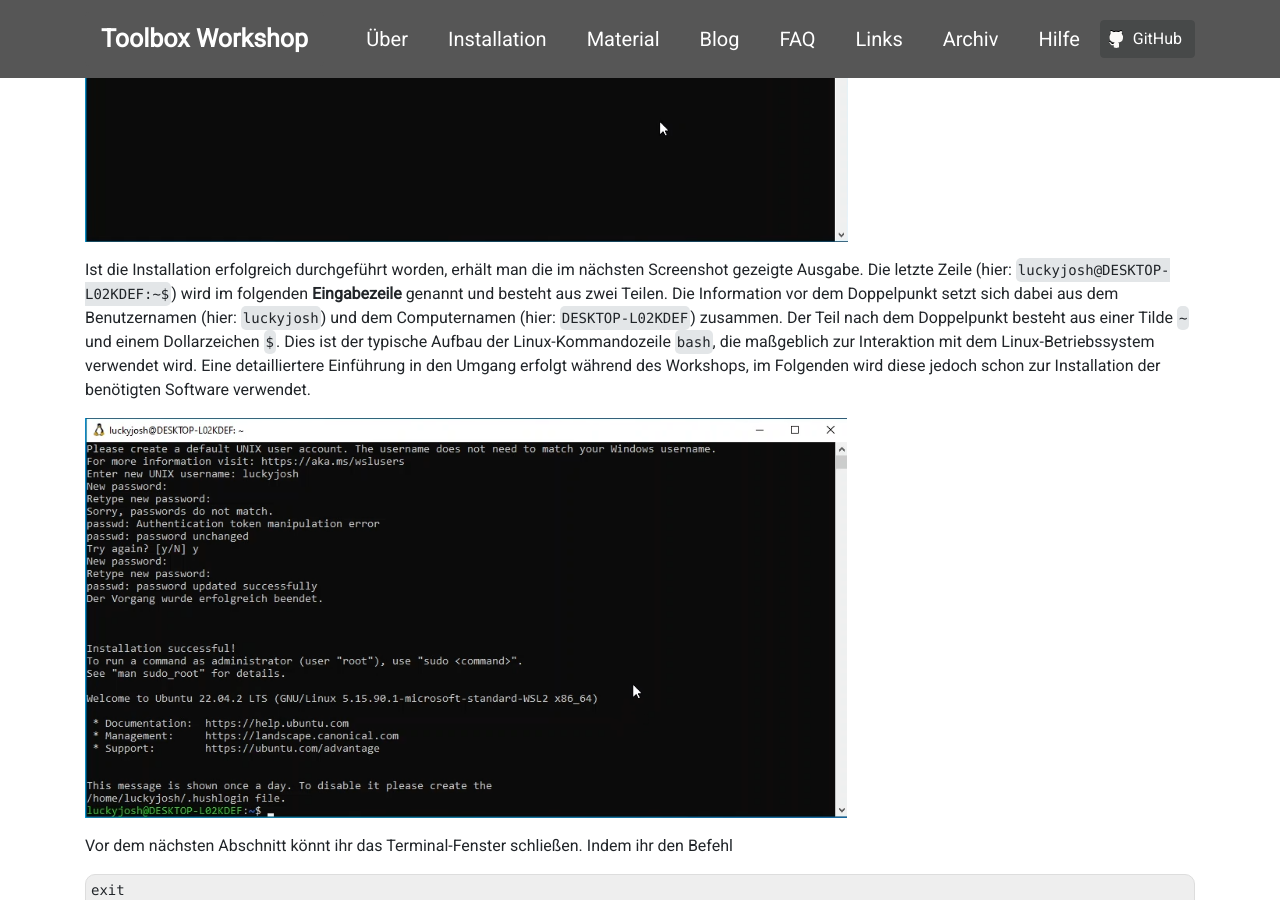
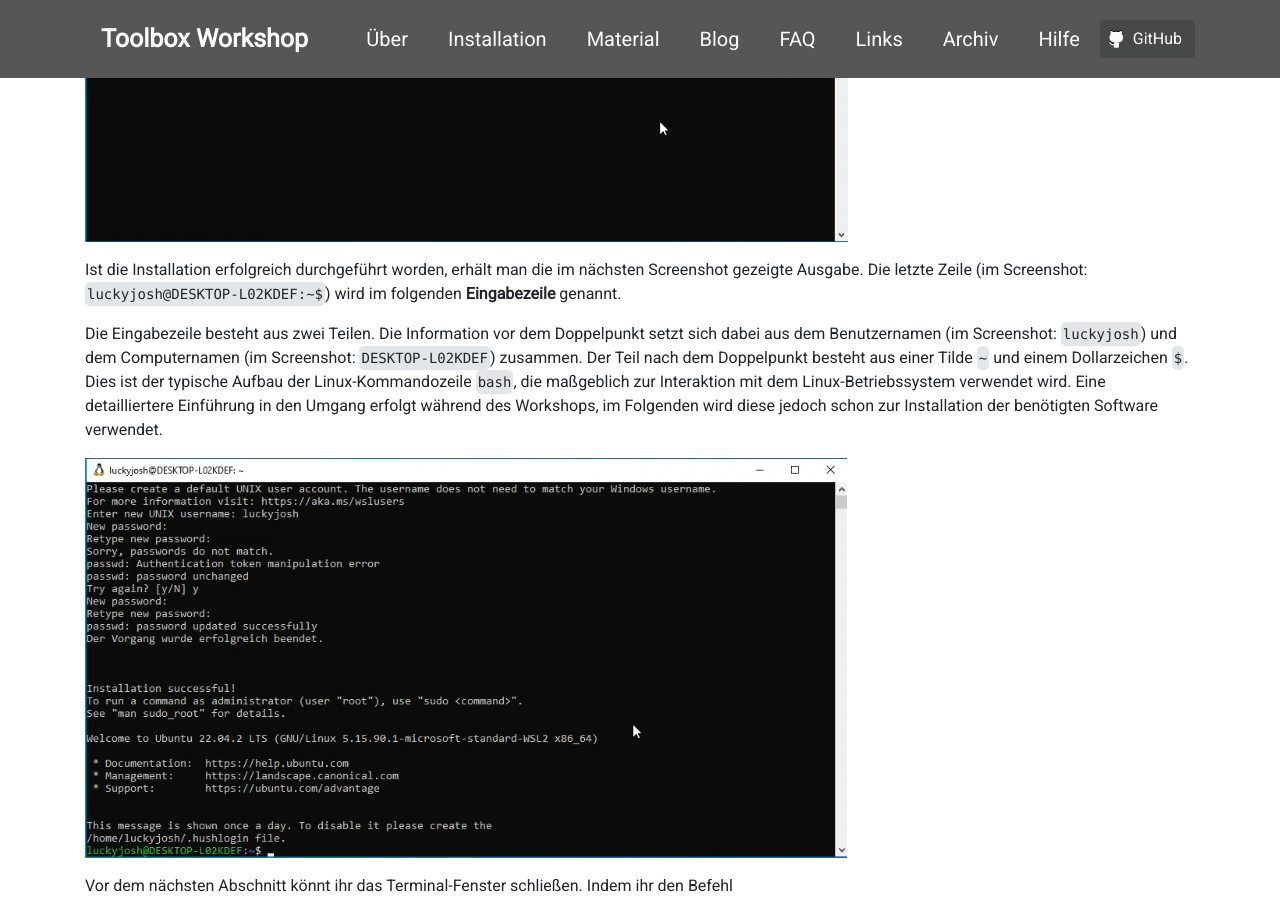
Before and after one commit to pep-dortmund/homepage-toolbox, a Jekyll site: the page built from install/windows.md, in a window 1280 px wide and 900 px high, scrolled down 9257 px. Built offline with Jekyll 4.4.1, drawn with Linux system fonts in a browser that asks for light colours; nearby versions of some CDN libraries.

Commit message:
fixed formatting

````diff
--- a/install/windows.md
+++ b/install/windows.md
@@ -204,9 +204,9 @@ Danach wird die Eingabe des Passworts wiederholt (das Passwort muss wie zuvor zw
 
 Ist die Installation erfolgreich durchgeführt worden,
 erhält man die im nächsten Screenshot gezeigte Ausgabe.
-Die letzte Zeile (hier: `luckyjosh@DESKTOP-L02KDEF:~$`) wird im folgenden **Eingabezeile** genannt
-und besteht aus zwei Teilen.
-Die Information vor dem Doppelpunkt setzt sich dabei aus dem Benutzernamen (hier: `luckyjosh`) und dem Computernamen (hier: `DESKTOP-L02KDEF`) zusammen.
+Die letzte Zeile (im Screenshot: `luckyjosh@DESKTOP-L02KDEF:~$`) wird im folgenden **Eingabezeile** genannt.
+
+Die Eingabezeile besteht aus zwei Teilen. Die Information vor dem Doppelpunkt setzt sich dabei aus dem Benutzernamen (im Screenshot: `luckyjosh`) und dem Computernamen (im Screenshot: `DESKTOP-L02KDEF`) zusammen.
 Der Teil nach dem Doppelpunkt besteht aus einer Tilde `~` und einem Dollarzeichen `$`.
 Dies ist der typische Aufbau der Linux-Kommandozeile `bash`, die maßgeblich zur Interaktion
 mit dem Linux-Betriebssystem verwendet wird. Eine detailliertere Einführung in den Umgang erfolgt während
@@ -217,7 +217,6 @@ des Workshops, im Folgenden wird diese jedoch schon zur Installation der benöti
 Vor dem nächsten Abschnitt könnt ihr das Terminal-Fenster schließen. Indem ihr den Befehl
 ```
 exit
-
 ```
 eingebt oder auf das `X` oben rechts klickt.
 
````
